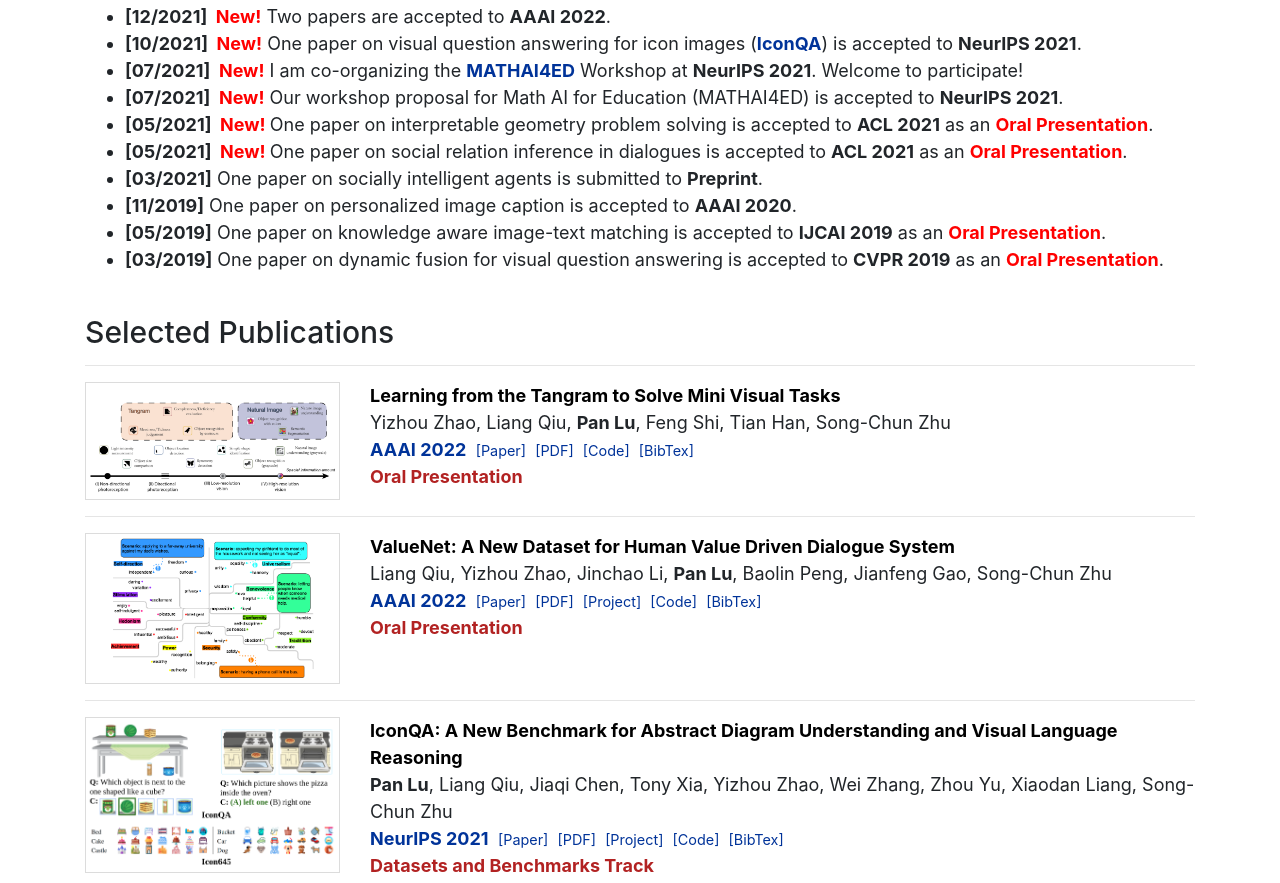
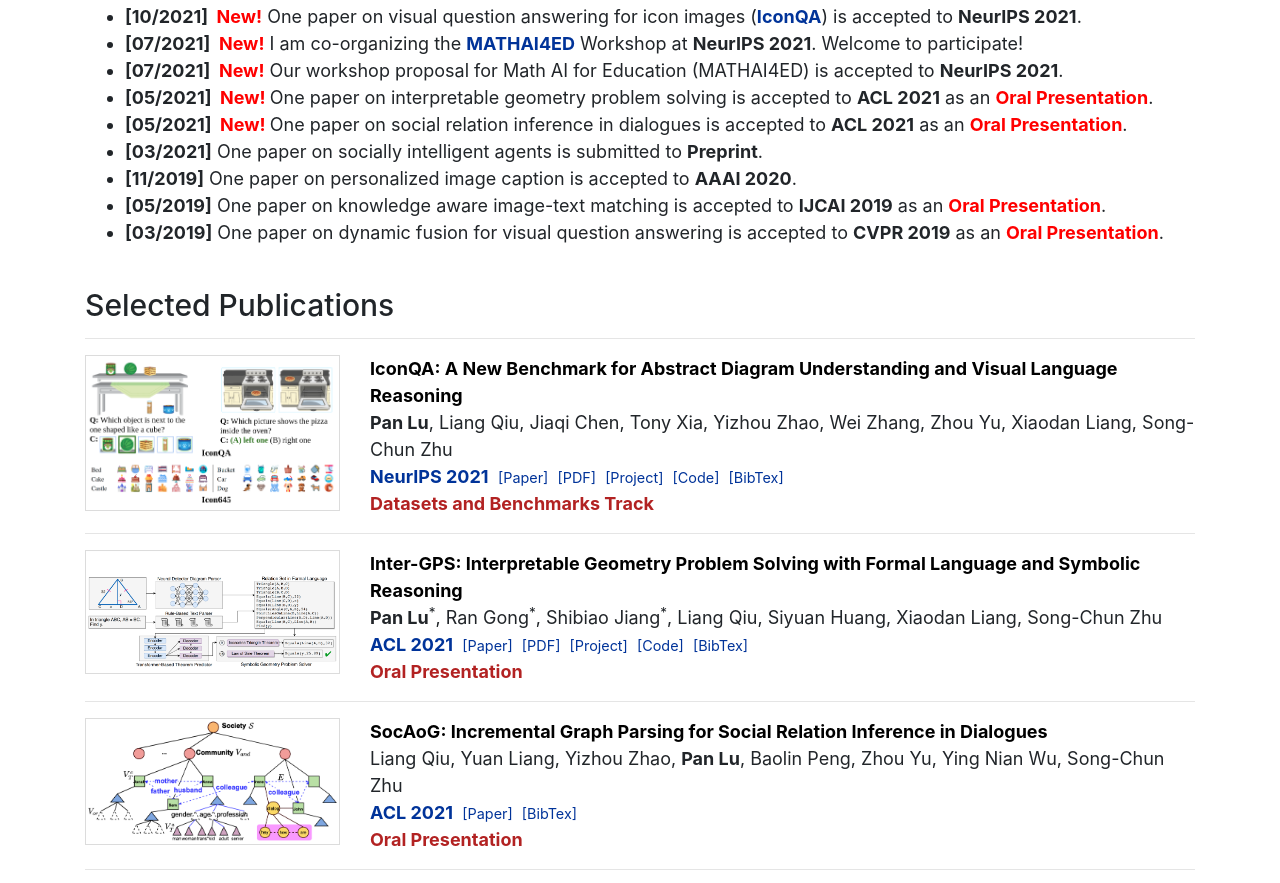
Before and after one commit to lupantech/lupantech.github.io, a plain HTML site: page index.html in a window 1280 px wide. Shown: the part 605-1488 px from the top of the page. Drawn offline with nearby package versions, Linux system fonts and the light colour scheme; some icons are missing.

Commit message:
comment pakdd

```diff
--- a/index.html
+++ b/index.html
@@ -117,10 +117,6 @@
 		<h3 id="News" style="">News</h3>
 		<hr><ul>
 			<li>
-				<strong>[12/2021]&nbsp; <font color="red">New!</font></strong>
-				Two papers are accepted to <b>AAAI 2022</b></font></b>.
-			</li>
-			<li>
 				<strong>[10/2021]&nbsp; <font color="red">New!</font></strong>
 				One paper on visual question answering for icon images (<b><a href="https://iconqa.github.io/" target="_blank">IconQA</a></b>) is accepted to <b>NeurIPS 2021</b></font></b>.
 			</li>
@@ -160,42 +156,6 @@
 	<div class="container">
 		<h3 id="Publications" style="">Selected Publications</h3><hr>
 		<!-- <font color="black">(* indicate equal contribution)</font><br><hr> -->
-
-		<!-- AAAI22 -->
-		<div class="row">
-			<div class="col-md-3">
-				<img class="img-fluid img-rounded" src="imgs/aaai22_tangram.png" style="" alt="">
-			</div>
-			<div class="col-md-9">
-				<b><font color="black">Learning from the Tangram to Solve Mini Visual Tasks</font></b><br>
-				<a>Yizhou Zhao, Liang Qiu, <b>Pan Lu</b>, Feng Shi, Tian Han, Song-Chun Zhu</a><br>
-				<b><a href="https://aaai.org/Conferences/AAAI-22/" target="_blank">AAAI 2022&nbsp;</a></b>
-				<a href="" target="_blank"> <small>[Paper]&nbsp;</small></a>
-				<a href="" target="_blank"> <small>[PDF]&nbsp;</small></a>
-				<!-- <a href="" target="_blank"> <small>[Project]&nbsp;</small></a> -->
-				<a href="" target="_blank"> <small>[Code]&nbsp;</small></a>
-				<a href="bibs/aaai22_tangram.txt" target="_blank"> <small>[BibTex]</small></a><br>
-				<font color="firebrick"><b>Oral Presentation</b></font>
-			</div>
-		</div><hr>
-
-		<!-- AAAI22 -->
-		<div class="row">
-			<div class="col-md-3">
-				<img class="img-fluid img-rounded" src="imgs/aaai22_valuenet.png" style="" alt="">
-			</div>
-			<div class="col-md-9">
-				<b><font color="black">ValueNet: A New Dataset for Human Value Driven Dialogue System</font></b><br>
-				<a>Liang Qiu, Yizhou Zhao, Jinchao Li, <b>Pan Lu</b>, Baolin Peng, Jianfeng Gao, Song-Chun Zhu</a><br>
-				<b><a href="https://aaai.org/Conferences/AAAI-22/" target="_blank">AAAI 2022&nbsp;</a></b>
-				<a href="" target="_blank"> <small>[Paper]&nbsp;</small></a>
-				<a href="" target="_blank"> <small>[PDF]&nbsp;</small></a>
-				<a href="https://valuenetofficial.github.io/" target="_blank"> <small>[Project]&nbsp;</small></a>
-				<a href="" target="_blank"> <small>[Code]&nbsp;</small></a>
-				<a href="bibs/aaai22_valuenet.txt" target="_blank"> <small>[BibTex]</small></a><br>
-				<font color="firebrick"><b>Oral Presentation</b></font>
-			</div>
-		</div><hr>
 
 		<!-- NeurIPS21 -->
 		<div class="row">
@@ -381,6 +341,7 @@
 				<font color="firebrick"><b>Oral Presentation</b></font>
 			</div>
 		</div><hr>
+
 	</div><br>
 
 
```
